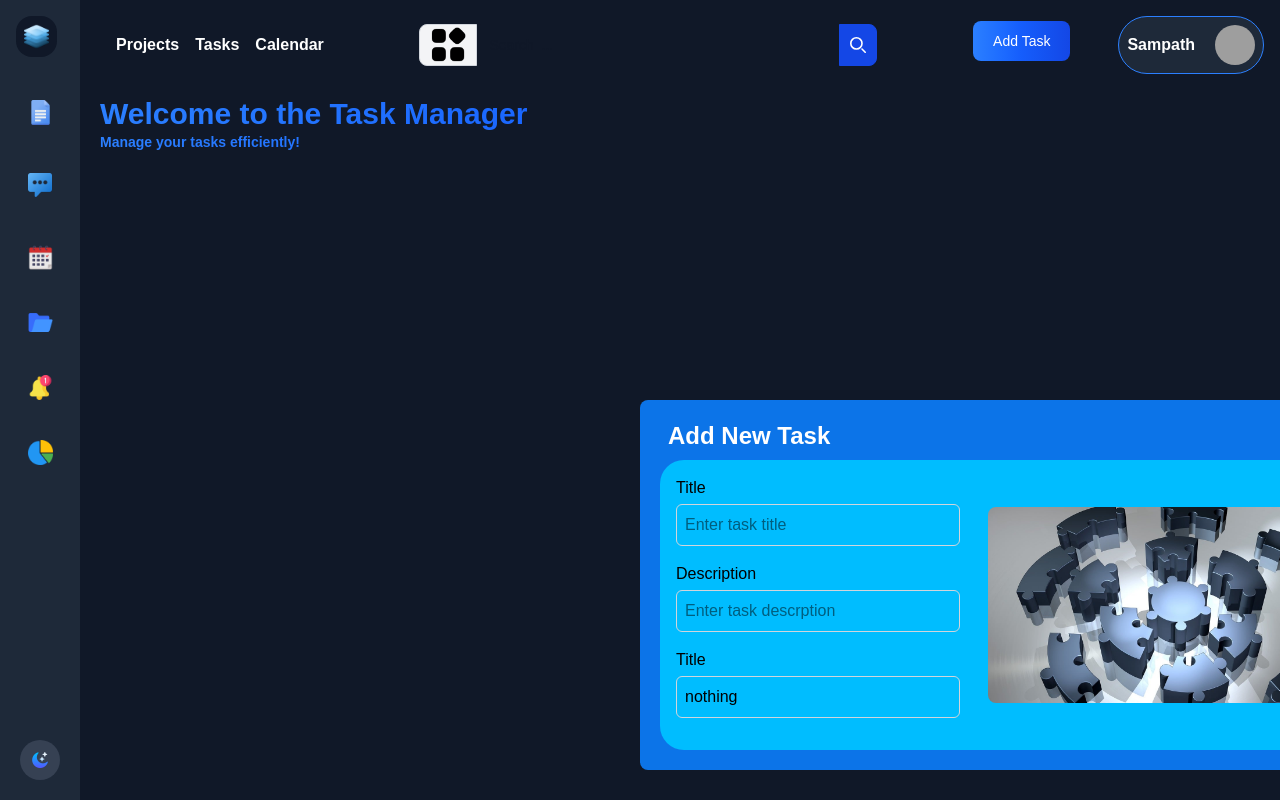
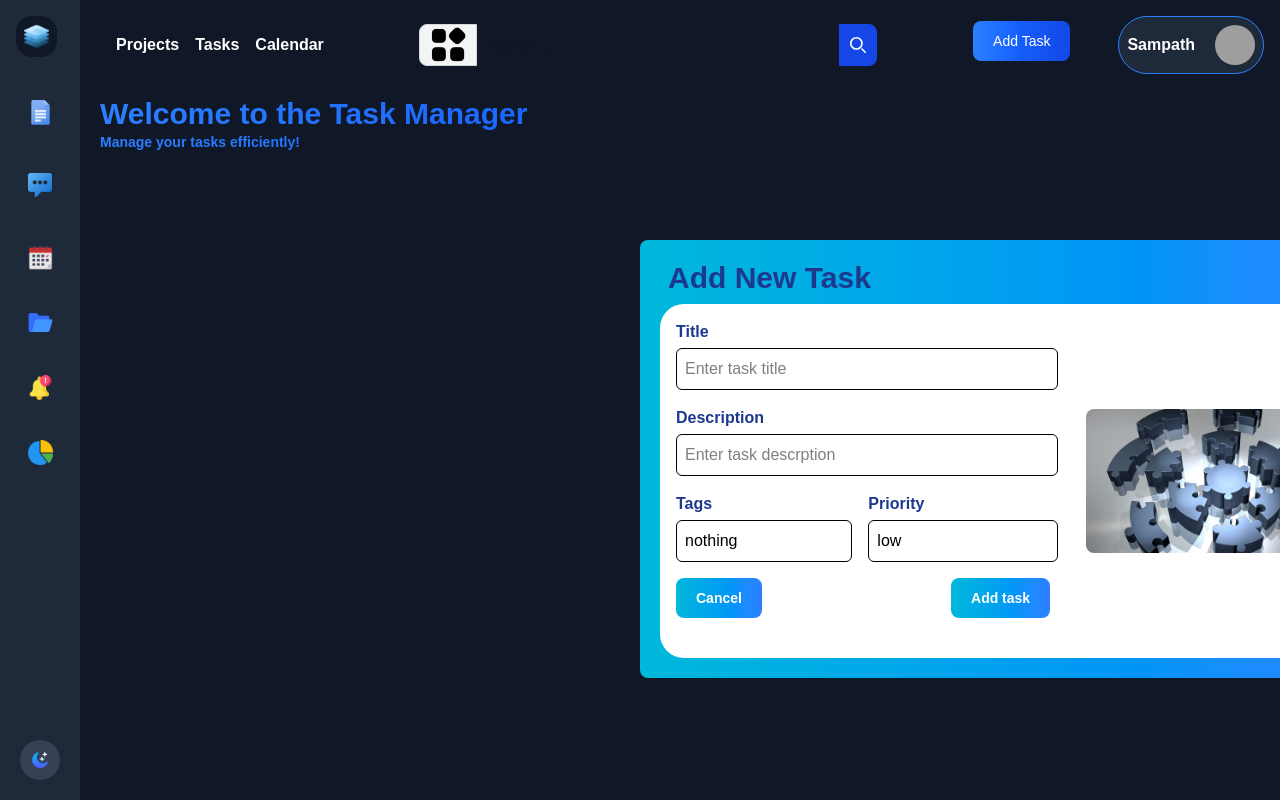
Before and after one commit to Sampath252005/task-manager, a Next.js app: page / in a window 1280 px wide. Shown: the top 800 px of the page. Built offline with nearby package versions, Linux system fonts and the light colour scheme; grey boxes are pictures that could not be loaded.

Commit message:
done with add task backend development

```diff
--- a/app/components/AddTask.js
+++ b/app/components/AddTask.js
@@ -16,50 +16,102 @@ const addTask = () => {
       priority: "low",
     },
   });
+  const onSubmit =async (data) => {
+    console.log(data);
+    const{title, description, tag, priority} = data;
+    try{
+
+      const response= await fetch("/api/tasks", {
+        method: "POST",
+        headers: {
+          "Content-Type": "application/json",
+          Authorization: `Bearer ${localStorage.getItem("token")}`,
+        },
+        body: JSON.stringify({ title, description, tag, priority }),
+      });
+      if (response.ok) {
+        console.log("Task added successfully");
+      } else {
+        console.error("Failed to add task");
+      }
+    }
+    catch (error) {
+      console.error("Error adding task:", error);
+    }
+    finally {
+      console.log("Task submission completed");
+       reset(); // Reset the form after submission
+    }
+
+  };
   return (
-    <div className="bg-[#0C74E8] absolute flex p-5  flex-col  rounded-lg w-3xl text-white top-[50%] left-[50%] ">
-      <h2 className="font-extrabold text-2xl pl-2 pb-2 ">Add New Task</h2>
-      <form className="space-y-4 flex justify-between bg-[#00BDFF] p-2 rounded-3xl text-black">
-        <div className="flex flex-col gap-4 p-2">
+    <div className="bg-gradient-to-r from-cyan-500 to-blue-500 absolute flex p-5  flex-col  rounded-lg w-3xl text-white top-[30%] left-[50%] ">
+      <h2 className="font-extrabold text-3xl pl-2 pb-2 text-blue-900">
+        Add New Task
+      </h2>
+      <form className="space-y-4 flex justify-between bg-white p-2 rounded-3xl text-black" onSubmit={handleSubmit(onSubmit)}>
+        <div className="flex flex-col gap-4 p-2  text-blue-900">
           <div>
-            <label>Title</label>
+            <label className="font-extrabold">Title</label>
             <input
               {...register("title", { required: "Title is required" })}
               type="text"
               placeholder="Enter task title"
-              className="w-full mt-1 p-2 border border-gray-300 rounded-md focus:outline-none focus:ring-2 focus:ring-indigo-400 text-black"
+              className="w-full mt-1 p-2 border border-gray rounded-md focus:outline-none focus:ring-2 focus:ring-indigo-400 text-black"
             />
             {errors.title && (
               <p className="text-red-500 text-sm">{errors.title.message}</p>
             )}
           </div>
           <div>
-            <label>Description</label>
+            <label className="font-extrabold">Description</label>
             <input
               {...register("description", {
                 required: "Description is required",
               })}
               type="text"
               placeholder="Enter task descrption"
-              className="w-full mt-1 p-2 border border-gray-300 rounded-md focus:outline-none focus:ring-2 focus:ring-indigo-400 text-black"
+              className="w-full mt-1 p-2 border border-gray rounded-md text-black"
             />
-            {errors.title && (
+            {errors.description && (
               <p className="text-red-500 text-sm">
                 {errors.description.message}
               </p>
             )}
           </div>
-          <div>
-            <label>Title</label>
+          <div className="flex gap-4">
+            <div >
+              <label className="font-extrabold">Tags</label>
               <input
-              {...register("tag", { regis: "Title is required" })}
+                {...register("tag", { required: "tag is required" })}
                 type="text"
                 placeholder="Enter task title"
-              className="w-full mt-1 p-2 border border-gray-300 rounded-md focus:outline-none focus:ring-2 focus:ring-indigo-400 text-black"
+                className="w-full mt-1 p-2 border  border-grey rounded-md  text-black"
               />
-            {errors.title && (
+              {errors.tag && (
                 <p className="text-red-500 text-sm">{errors.title.message}</p>
               )}
+            </div>
+            <div >
+              <label className="font-extrabold">Priority</label>
+              <input
+                {...register("priority", { required: "priority is required" })}
+                type="text"
+                placeholder="Enter task priority"
+                className="w-full mt-1 p-2 border  border-grey rounded-md  text-black"
+              />
+              {errors.priority && (
+                <p className="text-red-500 text-sm">{errors.priority.message}</p>
+              )}
+            </div>
+          </div>
+          <div className="flex justify-between items-center">
+            <button className="text-white font-bold bg-gradient-to-r from-cyan-500 to-blue-500 hover:bg-gradient-to-bl focus:ring-4 focus:outline-none focus:ring-cyan-300 dark:focus:ring-cyan-800 rounded-lg text-sm px-5 py-2.5 text-center me-2 mb-2">
+              Cancel
+            </button>
+            <button className="text-white font-bold bg-gradient-to-r from-cyan-500 to-blue-500 hover:bg-gradient-to-bl focus:ring-4 focus:outline-none focus:ring-cyan-300 dark:focus:ring-cyan-800  rounded-lg text-sm px-5 py-2.5 text-center me-2 mb-2">
+              Add task
+            </button>
           </div>
         </div>
         <div className="flex items-center justify-center p-5">
```
Lines whose indentation alone changed are shown as unchanged.
